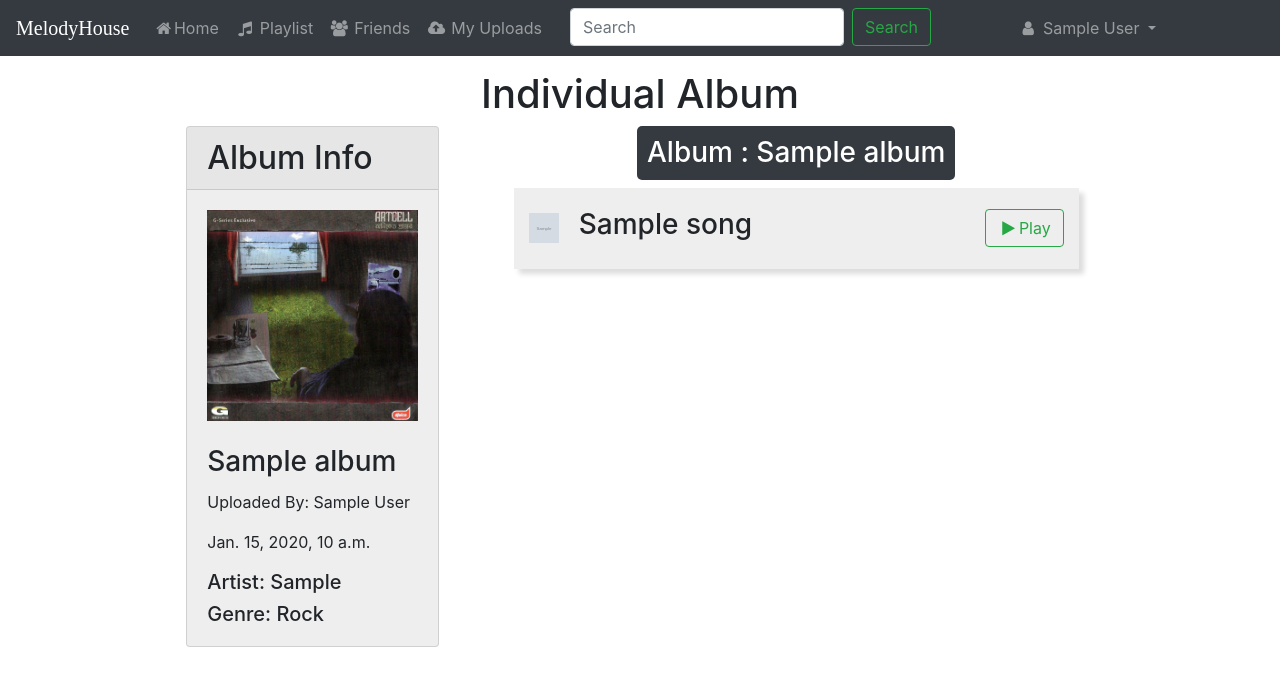
After one commit to Koushik-Sarker-Seemanto/MelodyHouse, a Django app: page /albums/1/ in a window 1280 px wide. The commit adds this page. Shown: the top 686 px of the page. Run offline with Django 3.2, Linux system fonts and the light colour scheme; a user stored in the database is signed in; tables that the repository leaves empty hold one stand-in row (values such as "Sample post"); grey boxes marked "Sample" are stand-in pictures; parts of the project's set-up code (start-up, migrations or seed data) failed here and were passed over; some libraries are stand-ins or nearby versions.

Commit message:
individual album page done

```diff
--- /dev/null
+++ b/MelodyHouse/profile_app/templates/profile_app/SingleAlbum.html
@@ -0,0 +1,116 @@
+{% extends 'profile_app/profilebase.html' %}
+{% load static %}
+
+{% block title %}
+    <title>{{ albums.album_title }}</title>
+
+
+{% endblock %}
+
+{% block UserName %}
+    {{ user.name }}
+{% endblock %}
+
+{% block body %}
+
+<h1 class="d-flex justify-content-center" style="margin-top: 70px">
+    Individual Album
+</h1>
+
+<div class="container d-flex justify-content-center col-md-12">
+
+        {# Left Side Bar           START #}
+
+        <div class="col-md-3" style="background: #fff">
+            <div class=" col-md-12 embed-responsive" style="position: -webkit-sticky;position: sticky;top: 60px;overflow: visible;">
+
+                <div class="col-md-12 row">
+
+                    <div class="card" style="background: #eeeeee">
+                        <div class="card-header h2">
+                            Album Info
+                        </div>
+
+                        <div class="card-body">
+
+                            <div class="card-img">
+                                {% if album.album_logo %}
+                                    <a href="{% url 'profile_app:my_album_songs' album.id %}">
+                                        <img src="{{ album.album_logo.url }}" class="embed-responsive">
+                                    </a>
+                                {% else %}
+
+                                    <a href="#">
+                                        <img src='{% static 'resource/Oniket Prantor.jpg' %}' class="embed-responsive">
+                                    </a>
+
+                                {% endif %}
+                            </div>
+                            <br>
+
+                            <h3 class="card-title">{{ albums.album_title }}</h3>
+                            <p class="card-text">Uploaded By: {{ albums.user.name }}</p>
+                            <p class="card-text">{{ albums.date_time }}</p>
+                            <h5 class="card-text">Artist: {{ albums.artist }}</h5>
+                            <h5 class="card-text"> Genre: {{ albums.genre }}</h5>
+
+                        </div>
+                    </div>
+
+
+                </div>
+
+            </div>
+
+        </div>
+
+
+        {# Left Side Bar           END #}
+
+
+{#        Main Posts             #}
+        <div class="col-md-6">
+        {% if albums %}
+        <div class="d-flex justify-content-center" >
+            <h3 style="background: #343A40;padding: 10px;border-radius: 5px;color: #ffffff">Album : {{ albums.album_title }}</h3>
+        </div>
+        {% else %}
+        <div class="d-flex justify-content-center" >
+            <h3 style="background: #343A40;padding: 10px;border-radius: 5px;color: #ffffff">No Album Found</h3>
+        </div>
+        {% endif %}
+
+
+
+        {% if songs %}
+
+            {% for song in songs %}
+
+            <div class="col-md-12 d-flex justify-content-center">
+                <div class="postSONG col-md-12" style="background: #eeeeee">
+                    <div class="d-flex align-items-center">
+                        <img src="{{ song.album_id.album_logo.url }}" style="width: 30px;height: 30px;margin-right: 20px">
+                        <h3>{{ song.song_title }}</h3>
+                        <hr>
+                        <a class="" target="_blank"  href="{{ song.song_file.url }}">
+                        <button type="button" class="btn btn-outline-success">
+                             <i class="fa fa-fw fa-play"></i>Play
+                        </button>
+                        </a>
+                    </div>
+                </div>
+            </div>
+
+            {% endfor %}
+
+        {% else %}
+            <h2 class="justify-content-center d-flex" style="margin-top: 30px">No Song Found !!!</h2>
+        {% endif %}
+
+
+
+        </div>
+    </div>
+
+
+{% endblock %}
--- a/MelodyHouse/profile_app/templates/profile_app/peopleProfile.html
+++ b/MelodyHouse/profile_app/templates/profile_app/peopleProfile.html
@@ -103,7 +103,7 @@
                         <div class="col-md-6 " >
                             <div class="thumbnail">
                                 {% if album.album_logo %}
-                                    <a href="#">
+                                    <a href="{% url 'profile_app:single-album' album.id  %}">
                                         <img src="{{ album.album_logo.url }}" class="embed-responsive" >
                                     </a>
                                 {% else %}
--- a/MelodyHouse/profile_app/templates/profile_app/profileView.html
+++ b/MelodyHouse/profile_app/templates/profile_app/profileView.html
@@ -103,7 +103,7 @@
                         <div class="col-md-6 " >
                             <div class="thumbnail">
                                 {% if album.album_logo %}
-                                    <a href="#">
+                                    <a href="{% url 'profile_app:single-album' album.id %}">
                                         <img src="{{ album.album_logo.url }}" class="embed-responsive" >
                                     </a>
                                 {% else %}
@@ -120,7 +120,7 @@
                             </div>
                         </div>
                     {% endfor %}
-                <a href="#">see more...</a>
+                <a href="{% url 'profile_app:my_uploads' %}">see more...</a>
                 </div>
 
         </div>
--- a/MelodyHouse/profile_app/templates/profile_app/profilebase.html
+++ b/MelodyHouse/profile_app/templates/profile_app/profilebase.html
@@ -56,11 +56,18 @@
                     <i class="fa fa-fw fa-music"></i>&nbsp;Playlist
                 </a>
             </li>
-            <li class="nav-item" style="margin-right: 20px">
+            <li class="nav-item">
                 <a class="nav-link" href="{% url 'friends:ViewFriends' %}">
                     <i class="fa fa-fw fa-users"></i> Friends
                 </a>
             </li>
+
+            <li class="nav-item" style="margin-right: 20px">
+                <a class="nav-link" href="{% url 'profile_app:my_uploads' %}">
+                    <i class="fa fa-fw fa-cloud-upload"></i> My Uploads
+                </a>
+            </li>
+
             <li class="nav-item">
                 <form class="form-inline my-2 my-lg-0" name="search_input_form" action="{% url 'search_app:search-result' %}" method="get">
                     {% csrf_token %}
--- a/MelodyHouse/profile_app/urls.py
+++ b/MelodyHouse/profile_app/urls.py
@@ -13,5 +13,6 @@ urlpatterns = [
     path('people/<int:pk>/', views.PeopleProfile, name='people-profile'),
     path('myuploads/', views.MyUploads, name='my_uploads'),
     path('myuploads/<int:pk>/', views.MyUploadedAlbum, name='my_album_songs'),
+    path('albums/<int:pk>/', views.SingleAlbum, name='single-album'),
 
 ]
--- a/MelodyHouse/profile_app/views.py
+++ b/MelodyHouse/profile_app/views.py
@@ -232,3 +232,17 @@ def MyUploadedAlbum(request, pk):
         'user': user,
     }
     return render(request, 'profile_app/MyUploads.html', context)
+
+
+@login_required(login_url='/signin/')
+def SingleAlbum(request, pk):
+    user = request.user
+    album = Album.objects.get(id=pk)
+    songs = Song.objects.filter(album_id=album)
+
+    context = {
+        'songs': songs,
+        'albums': album,
+        'user': user,
+    }
+    return render(request, 'profile_app/SingleAlbum.html', context)
```
Also changed, not shown: MelodyHouse/profile_app/templates/profile_app/NewsFeed.html (+5 -5 lines).
